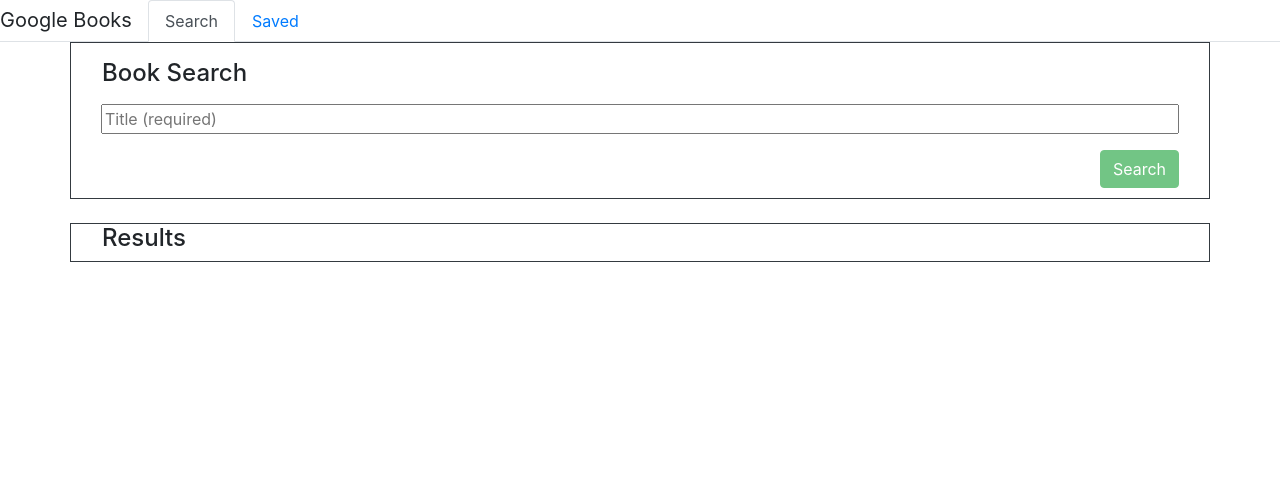
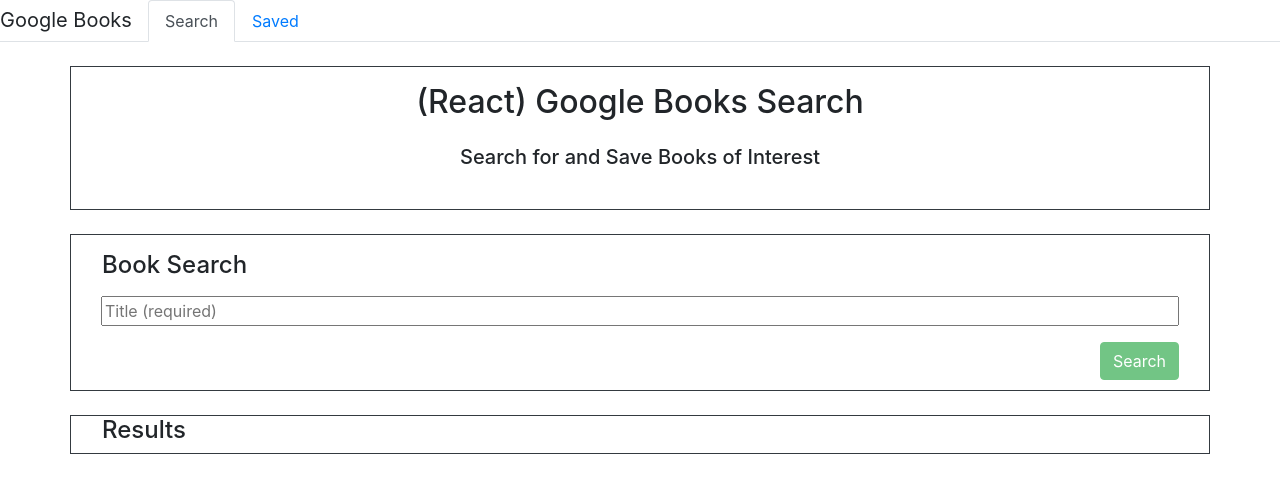
Before and after one commit to JesalDM/Google-Books-Search, a React (Create React App) app in the folder client/: page / in a window 1280 px wide. Shown: the top 492 px of the page. Built offline with nearby package versions, Linux system fonts and the light colour scheme.

Commit message:
Added the header component.

```diff
--- /dev/null
+++ b/client/src/components/header.js
@@ -0,0 +1,25 @@
+import React from 'react';
+import {Container, Row, Col} from "react-bootstrap";
+
+function Header() {
+    return (
+        <>
+            <br/>
+            <Container className="border border-dark p-3">
+                <Row>
+                    <Col className="col-md-12"><h2>(React) Google Books Search</h2></Col>
+                    <Container className="p-3">
+                        <Row>
+                            <Col className="col-md-12">
+                                <h5>Search for and Save Books of Interest</h5>
+                            </Col>
+                        </Row>
+                    </Container>
+                </Row>
+            </Container>
+            <br/>
+        </>
+    )
+}
+
+export default Header;
--- a/client/src/pages/search.js
+++ b/client/src/pages/search.js
@@ -3,6 +3,7 @@ import { Input, FormBtn } from "../components/form";
 import {Container, Row, Col} from "react-bootstrap";
 import API from "../utils/API";
 import SearchResultContainer from "../components/searchResultContainer.js";
+import Header from "../components/header";
 
 
 function Search(){
@@ -28,6 +29,7 @@ function Search(){
 
     return(
         <div>
+            <Header/>
             <Container  className="border border-dark">
                     <Row>
                         <Col className="col-md-12">
```
